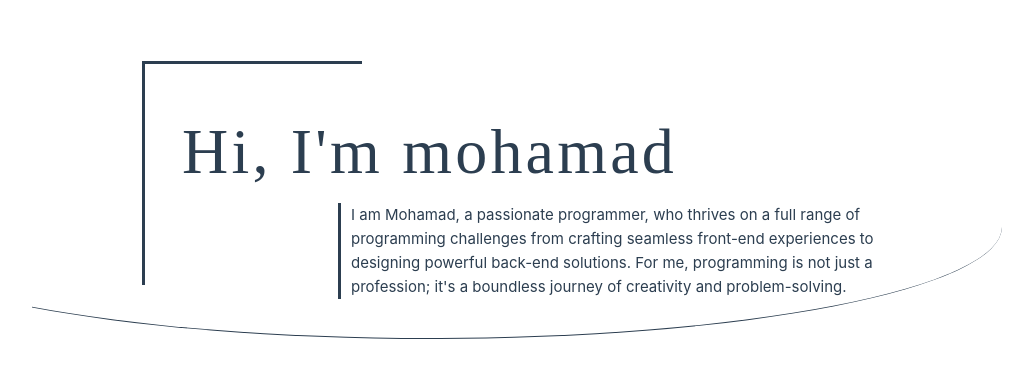
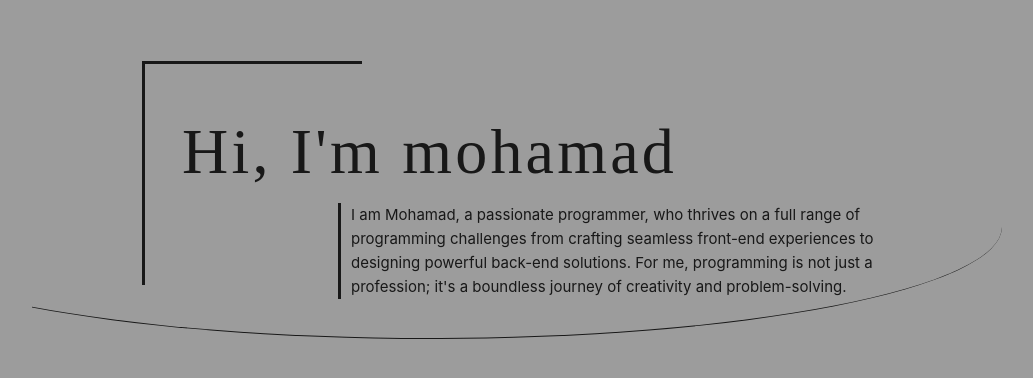
Before and after one commit to moSa963/mosa963.github.io, a Vue app: page / in a window 1280 px wide. Shown: the top 378 px of the page, without its empty margins (68-1101 px from the left). Built offline with nearby package versions, Linux system fonts and the light colour scheme.

Commit message:
Update main colors

```diff
--- a/src/assets/base.css
+++ b/src/assets/base.css
@@ -6,13 +6,13 @@
   --vt-c-white-soft: #f8f8f8;
   --vt-c-white-mute: #f2f2f2;
 
-  --vt-c-white: #ffffff;
-  --vt-c-white-soft: #f8f8f8;
-  --vt-c-white-mute: #f2f2f2;
+  --vt-c-white: #9c9c9c;
+  --vt-c-white-soft: #ececec;
+  --vt-c-white-mute: #bcbcbc;
 
   --vt-c-black: #181818;
-  --vt-c-black-soft: #222222;
-  --vt-c-black-mute: #282828;
+  --vt-c-black-soft: #121212;
+  --vt-c-black-mute: #050505;
 
   --vt-c-indigo: #2c3e50;
 
@@ -21,7 +21,7 @@
   --vt-c-divider-dark-1: rgba(84, 84, 84, 0.65);
   --vt-c-divider-dark-2: rgba(84, 84, 84, 0.48);
 
-  --vt-c-text-light-1: var(--vt-c-indigo);
+  --vt-c-text-light-1: var(--vt-c-black);
   --vt-c-text-light-2: rgba(60, 60, 60, 0.66);
   --vt-c-text-dark-1: var(--vt-c-white);
   --vt-c-text-dark-2: rgba(235, 235, 235, 0.64);
```
